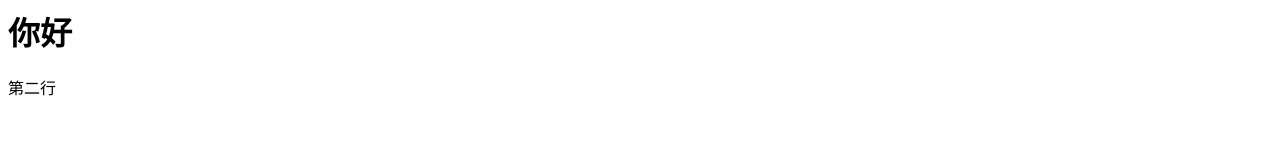
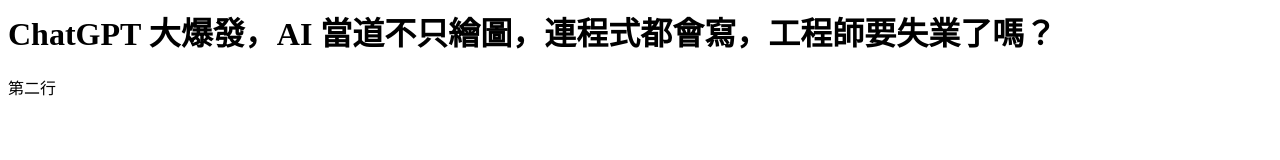
Before and after one commit to DemoProgressBarTw/DemoProgressBarTw.github.io, a plain HTML site: page index.html in a window 1280 px wide. Drawn offline with Linux system fonts and the light colour scheme.

Commit message:
Update index.html

```diff
--- a/index.html
+++ b/index.html
@@ -1,10 +1,11 @@
 <html>
   <head>
-     <title> Test </title>
+     <title> ChatGPT 大爆發，AI 當道不只繪圖，連程式都會寫，工程師要失業了嗎？
+ </title>
   </head>
   <body>
     <h1>
-    <strong>你好</strong>
+    ChatGPT 大爆發，AI 當道不只繪圖，連程式都會寫，工程師要失業了嗎？
 </h1>
 <p>
     第二行
```
